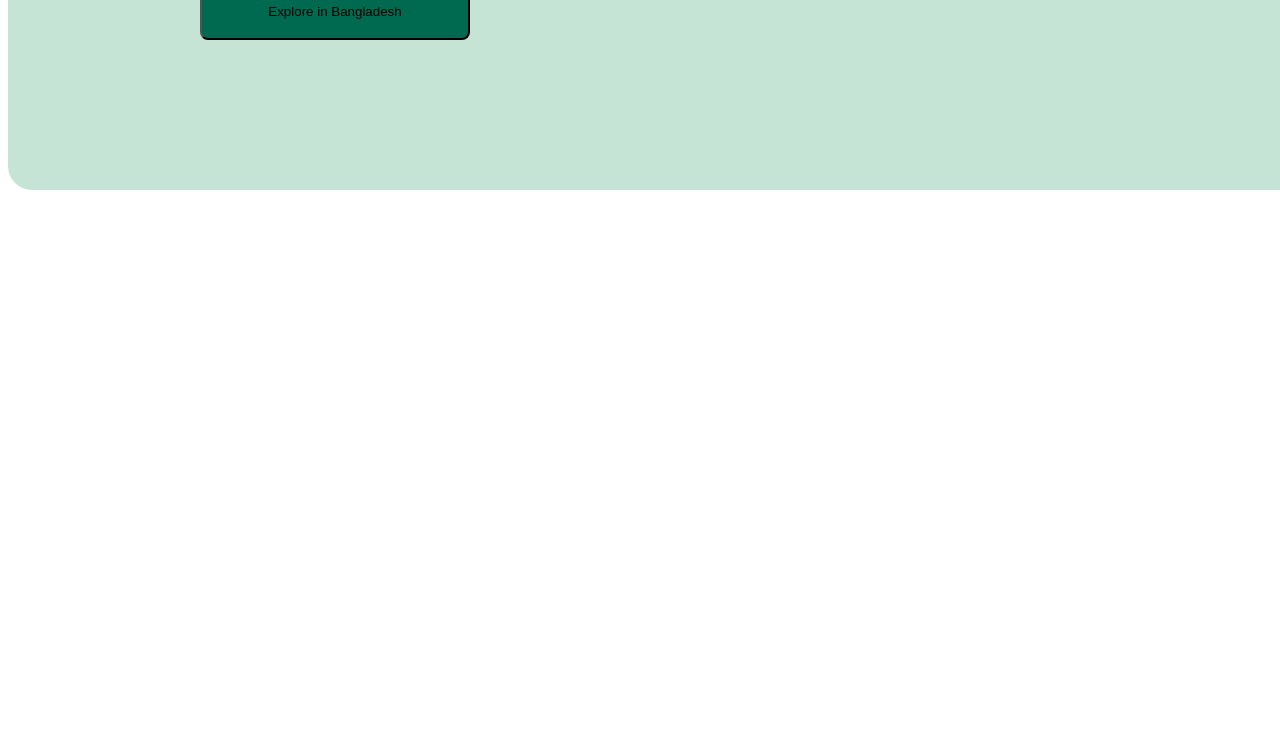
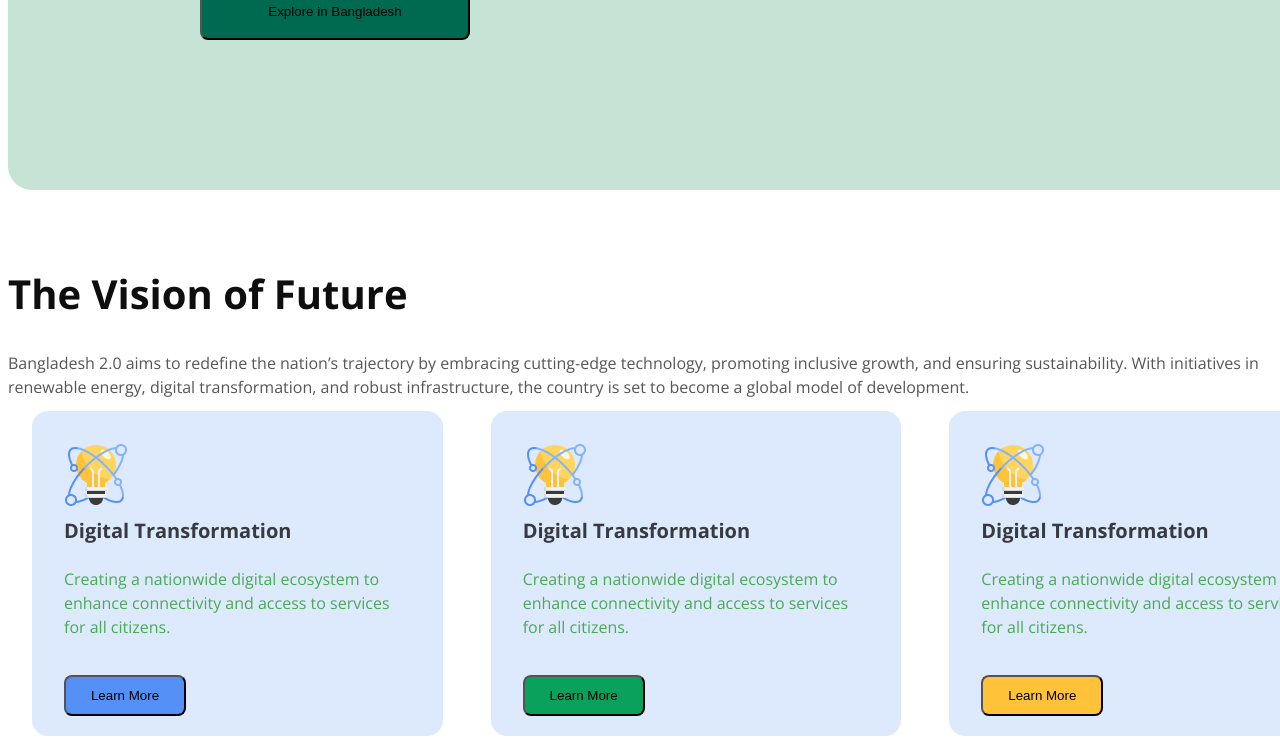
Before and after one commit to ripon122/assignment1B11, a plain HTML site: page index.html in a window 1280 px wide. Shown: the part 671-1415 px from the top of the page. Before the commit the page ends 941 px from the top, so only its background shows below. Drawn offline with nearby package versions, Linux system fonts and the light colour scheme; files whose address does not match are found by name.

Commit message:
The Vision of Future

```diff
--- a/index.html
+++ b/index.html
@@ -57,6 +57,52 @@
 
 
     <main>
+        <section>
+            <h2 id="content-5">The Vision of Future</h2>
+            <p id="content-6">Bangladesh 2.0 aims to redefine the nation’s trajectory by embracing cutting-edge technology, promoting inclusive growth, and ensuring sustainability. With initiatives in renewable energy, digital transformation, and robust infrastructure, the country is set to become a global model of development.</p>
+
+        </section>
+
+
+
+        <section id="main-body">
+
+            <div id="content-7">
+                <img src="C:\web\assignment1\assets\card-icon.png">
+                <h4 class="content-8">Digital Transformation</h4>
+                <p class="content-9"> Creating a nationwide digital ecosystem to enhance connectivity and access to services for all citizens.</p>
+                <button id="content-10">Learn More</button>
+
+            </div>
+
+            <div id="content-7">
+
+                <img src="C:\web\assignment1\assets\card-icon.png">
+                <h4  class="content-8">Digital Transformation</h4>
+                <p class="content-9"> Creating a nationwide digital ecosystem to enhance connectivity and access to services for all citizens.</p>
+                <button id="content-11">Learn More</button>
+
+            </div>
+            <div id="content-7">
+
+                <img src="C:\web\assignment1\assets\card-icon.png">
+                <h4  class="content-8">Digital Transformation</h4>
+                <p class="content-9"> Creating a nationwide digital ecosystem to enhance connectivity and access to services for all citizens.</p>
+                <button id="content-12">Learn More</button>
+
+            </div>
+
+
+
+
+
+
+
+
+        </section>
+
+
+
 
     </main>
 
--- a/style/style.css
+++ b/style/style.css
@@ -39,7 +39,7 @@ nav ul{
   justify-content: space-between;
 }
 
-/*nav style */
+/*header */
 
 #content-1{
 
@@ -112,3 +112,182 @@ nav ul{
     background: rgb(198, 228, 214);
     position: static;
 }
+
+
+
+/*body */
+
+#content-5{
+    position: static;
+    width: 1280px;
+    height: 48px;
+    display: flex;
+    flex-direction: column;
+    justify-content: flex-start;
+    align-items: flex-start;
+    gap: 24;
+    padding: 0px;
+    color: rgb(14, 14, 14);
+    font-size: 40px;
+    font-weight: 700;
+    line-height: 48px;
+    letter-spacing: 0%;
+    text-align: left;
+
+}
+
+#content-6{
+    display: flex;
+    flex-direction: column;
+    justify-content: flex-start;
+    align-items: flex-start;
+    gap: 12;
+    padding: 0px;
+
+    align-self: stretch;
+    flex-grow: 0;
+    margin: 12px 0px;
+
+    color: rgba(14, 14, 14, 0.7);
+    font-size: 16px;
+    font-weight: 400;
+    line-height: 24px;
+    letter-spacing: 0%;
+    text-align: left;
+
+
+}
+
+
+/*body -2*/
+
+#content-7{
+    width: 410.67px;
+    height: 325px;
+    display: flex;
+    flex-direction: column;
+    justify-content: flex-start;
+    align-items: flex-start;
+    gap: 24;
+    padding: 32px;
+    flex-grow: 1;
+    margin: 0px 24px;
+    box-sizing: border-box;
+    border-radius: 16px;
+    background: rgba(84, 144, 245, 0.2);
+
+
+
+}
+
+.content-8{
+
+    width: 346.67px;
+    height: 24px;
+    display: flex;
+    flex-direction: column;
+    justify-content: flex-start;
+    align-items: flex-start;
+    gap: 12;
+    padding: 0px;
+    margin: 12px 0px;
+
+    color: rgba(14, 14, 14, 0.8);
+    font-size: 20px;
+    font-weight: 700;
+    line-height: 24px;
+    letter-spacing: 0%;
+    text-align: left;
+}
+
+.content-9{
+    width: 346.67px;
+    height: 72px;
+    display: flex;
+    flex-direction: column;
+    justify-content: flex-start;
+    align-items: flex-start;
+    gap: 12;
+    padding: 0px;
+    order: 1;
+    align-self: stretch;
+    flex-grow: 0;
+    margin: 12px 0px;
+    color: rgba(14, 141, 14, 0.7);
+    font-size: 16px;
+    font-weight: 400;
+    line-height: 24px;
+    letter-spacing: 0%;
+    text-align: left;
+
+
+}
+
+
+#content-10{
+
+    width: 122px;
+    height:41px;
+    display: flex;
+    flex-direction: row;
+    justify-content: center;
+    align-items: center;
+    gap: 48;
+    padding: 11px 20px 11px 20px;
+    flex: none;
+    order: 2;
+    flex-grow: 0;
+    margin: 24px 0px;
+
+   border-radius: 8px;
+   background: rgb(84, 144, 245);
+
+
+
+}
+
+#content-11{
+
+
+    width: 122px;
+    height:41px;
+    display: flex;
+    flex-direction: row;
+    justify-content: center;
+    align-items: center;
+    gap: 48;
+    padding: 11px 20px 11px 20px;
+    flex: none;
+    order: 2;
+    flex-grow: 0;
+    margin: 24px 0px;
+
+   border-radius: 8px;
+   background:rgb(9, 161, 92) ;
+
+
+}
+
+#content-12{
+    width: 122px;
+    height:41px;
+    display: flex;
+    flex-direction: row;
+    justify-content: center;
+    align-items: center;
+    gap: 48;
+    padding: 11px 20px 11px 20px;
+    flex: none;
+    order: 2;
+    flex-grow: 0;
+    margin: 24px 0px;
+
+   border-radius: 8px;
+   background: rgb(255, 194, 57);
+
+
+}
+
+#main-body{
+    display: flex;
+}
```
